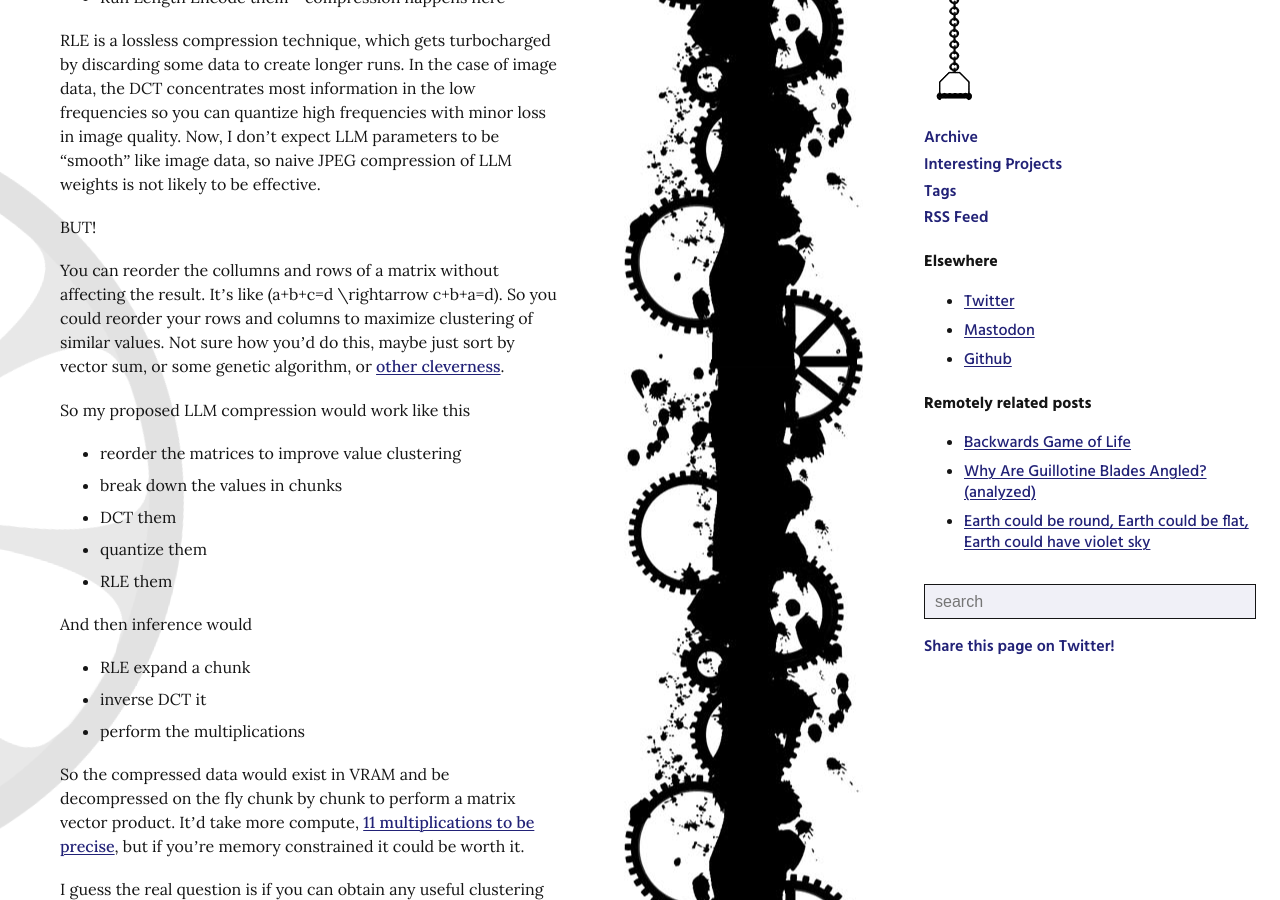
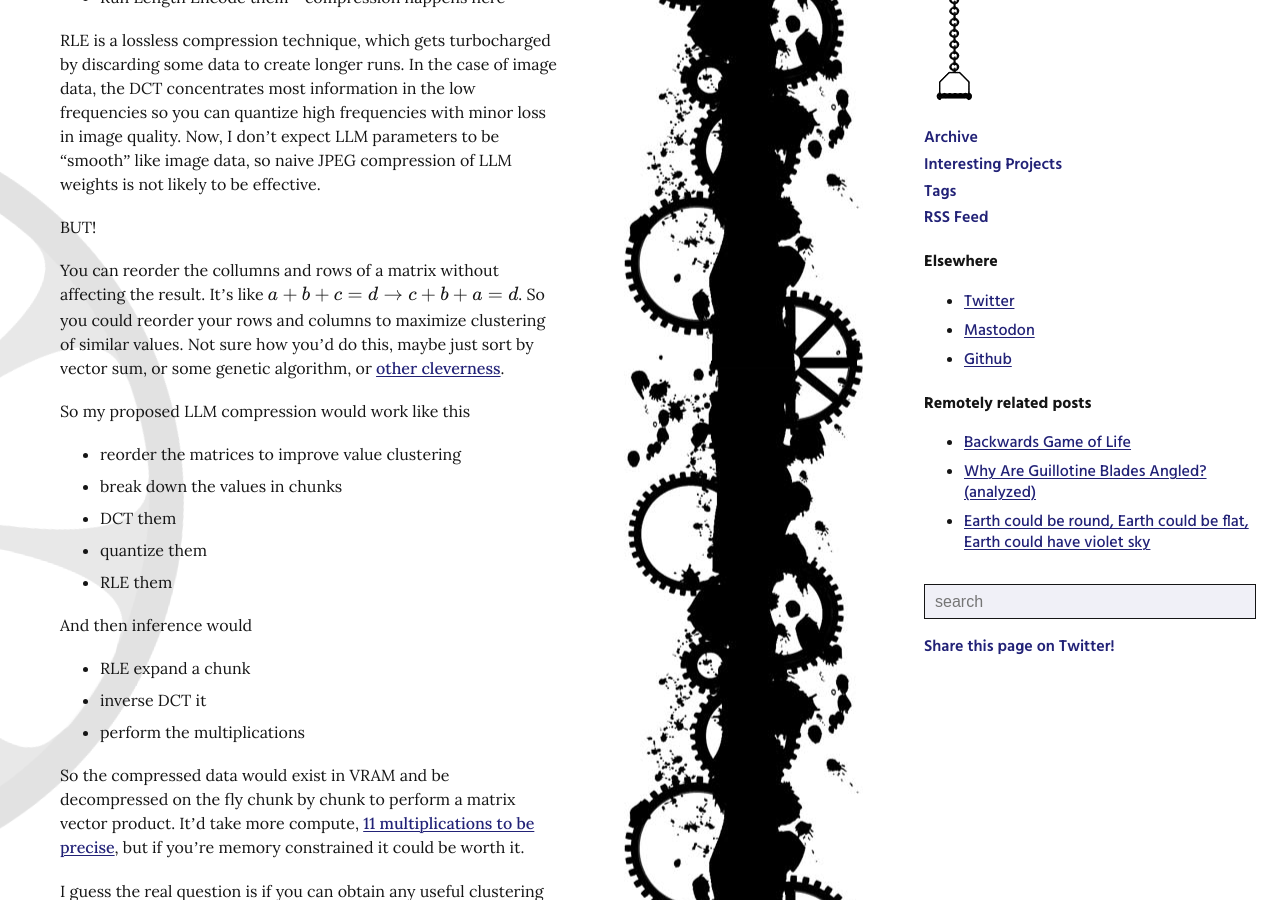
Before and after one commit to pepijndevos/pepijndevos.github.com, a Jekyll site: the page built from _posts/2024-12-01-jpeg-compress-your-llm-weights.markdown, in a window 1280 px wide and 900 px high, scrolled down 881 px. Built offline with Jekyll 4.4.1, drawn with Linux system fonts in a browser that asks for light colours; some web fonts are replaced; comment, search, counter and statistics services are not loaded.

Commit message:
fix latex

```diff
--- a/_posts/2024-12-01-jpeg-compress-your-llm-weights.markdown
+++ b/_posts/2024-12-01-jpeg-compress-your-llm-weights.markdown
@@ -24,7 +24,7 @@ Now, I don't expect LLM parameters to be "smooth" like image data, so naive JPEG
 
 BUT!
 
-You can reorder the collumns and rows of a matrix without affecting the result. It's like \(a+b+c=d \rightarrow c+b+a=d\).
+You can reorder the collumns and rows of a matrix without affecting the result. It's like \\(a+b+c=d \rightarrow c+b+a=d\\).
 So you could reorder your rows and columns to maximize clustering of similar values.
 Not sure how you'd do this, maybe just sort by vector sum, or some genetic algorithm, or [other cleverness](https://www.mathworks.com/help/matlab/math/sparse-matrix-reordering.html).
 
```
